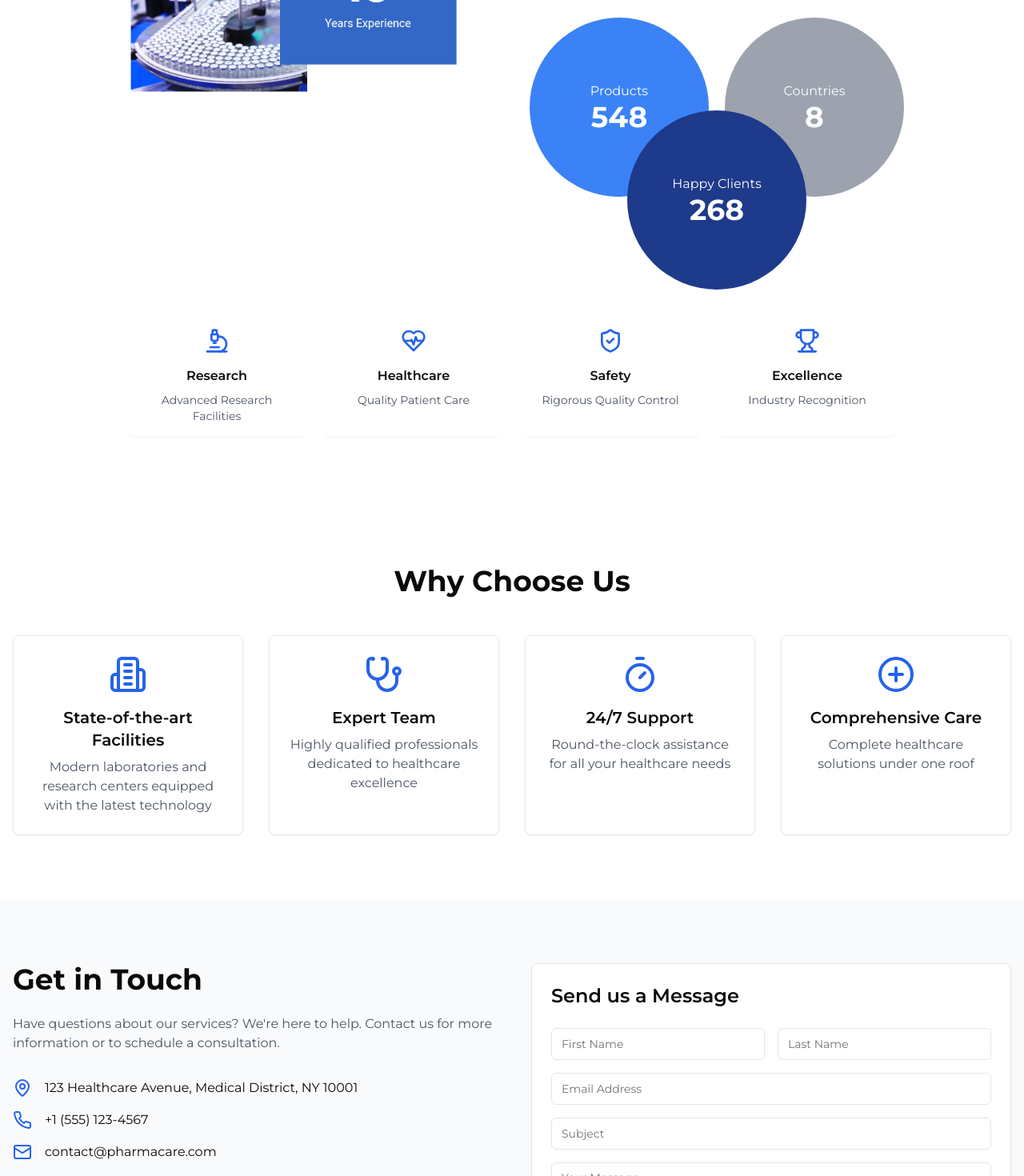
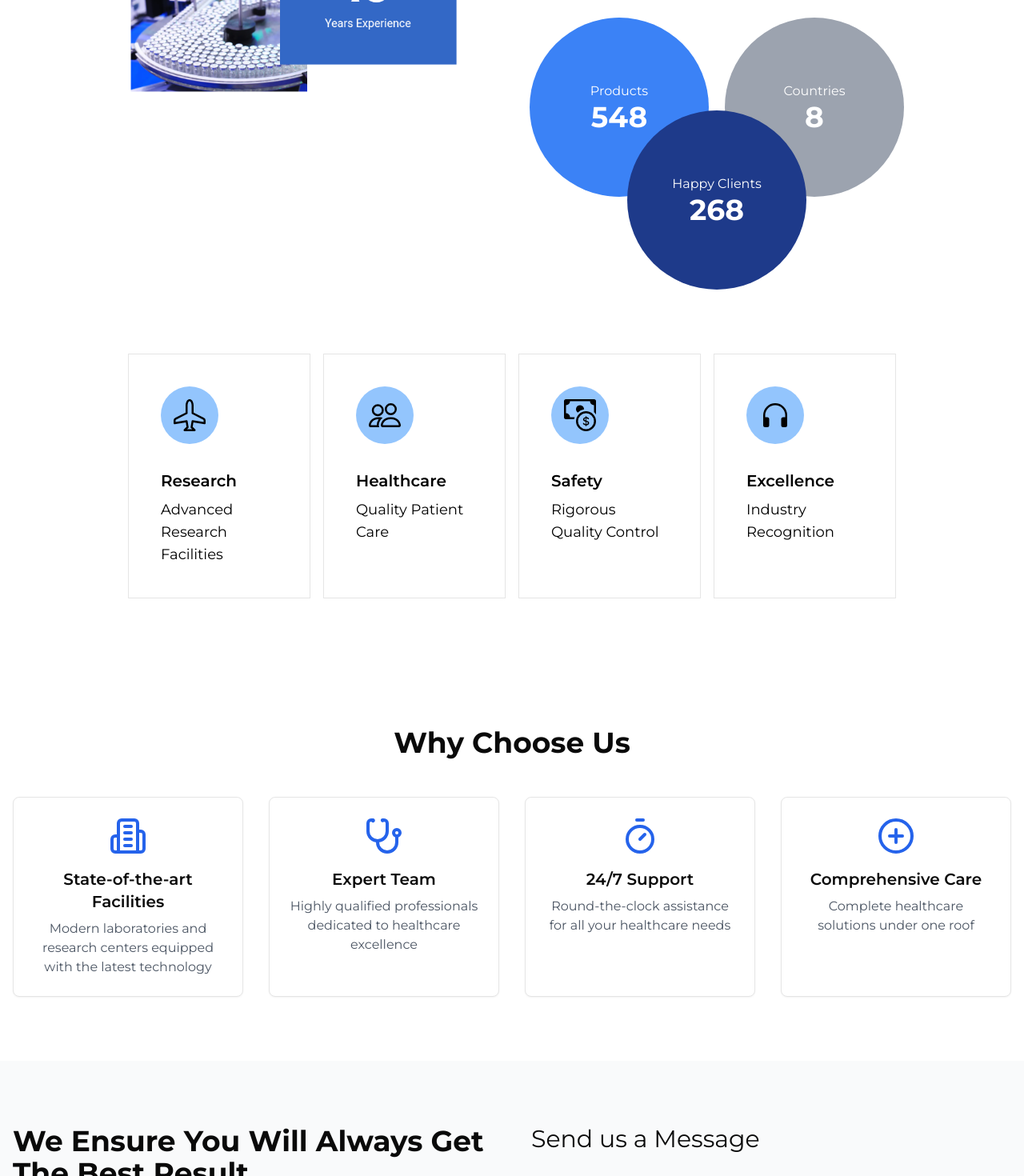
Before and after one commit to meetmakwana7396/medzone-pharma, a Next.js app: page / in a window 1280 px wide. Shown: the part 1330-2800 px from the top of the page at 80% size. Built offline with nearby package versions, Linux system fonts and the light colour scheme.

Commit message:
design update

```diff
--- /dev/null
+++ b/components/custom/feature-hover-card.css
@@ -0,0 +1,103 @@
+.education {
+    --bg-color: #ffd861;
+    --bg-color-light: #ffeeba;
+    --text-color-hover: #4C5656;
+    --box-shadow-color: rgba(255, 215, 97, 0.48);
+  }
+
+.card {
+    width: 220px;
+    height: 321px;
+    background: #fff;
+    border-top-right-radius: 10px;
+    overflow: hidden;
+    display: flex;
+    flex-direction: column;
+    justify-content: center;
+    align-items: center;
+    position: relative;
+    box-shadow: 0 14px 26px rgba(0,0,0,0.04);
+    transition: all 0.3s ease-out;
+    text-decoration: none;
+  }
+
+  .card:hover {
+    transform: translateY(-5px) scale(1.005) translateZ(0);
+    box-shadow: 0 24px 36px rgba(0,0,0,0.11),
+      0 24px 46px var(--box-shadow-color);
+  }
+
+  .card:hover .overlay {
+    transform: scale(4) translateZ(0);
+  }
+
+  .card:hover .circle {
+    border-color: var(--bg-color-light);
+    background: var(--bg-color);
+  }
+
+  .card:hover .circle:after {
+    background: var(--bg-color-light);
+  }
+
+  .card:hover p {
+    color: var(--text-color-hover);
+  }
+
+  .card:active {
+    transform: scale(1) translateZ(0);
+    box-shadow: 0 15px 24px rgba(0,0,0,0.11),
+      0 15px 24px var(--box-shadow-color);
+  }
+
+  .card p {
+    font-size: 17px;
+    color: #4C5656;
+    margin-top: 30px;
+    z-index: 1000;
+    transition: color 0.3s ease-out;
+  }
+
+  .circle {
+    width: 131px;
+    height: 131px;
+    border-radius: 50%;
+    background: #fff;
+    border: 2px solid var(--bg-color);
+    display: flex;
+    justify-content: center;
+    align-items: center;
+    position: relative;
+    z-index: 1;
+    transition: all 0.3s ease-out;
+  }
+
+  .circle:after {
+    content: "";
+    width: 118px;
+    height: 118px;
+    display: block;
+    position: absolute;
+    background: var(--bg-color);
+    border-radius: 50%;
+    top: 7px;
+    left: 7px;
+    transition: opacity 0.3s ease-out;
+  }
+
+  .circle svg {
+    z-index: 10000;
+    transform: translateZ(0);
+  }
+
+  .overlay {
+    width: 118px;
+    position: absolute;
+    height: 118px;
+    border-radius: 50%;
+    background: var(--bg-color);
+    top: 70px;
+    left: 50px;
+    z-index: 0;
+    transition: transform 0.3s ease-out;
+  }
--- /dev/null
+++ b/components/custom/feature-hover-card.tsx
@@ -0,0 +1,17 @@
+import { Pencil } from "lucide-react";
+import React from "react";
+import "./feature-hover-card.css";
+
+const FeatureHoverCard = () => {
+  return (
+    <a href="#" className="card education">
+      <div className="overlay"></div>
+      <div className="circle">
+        <Pencil />
+      </div>
+      <p>Education</p>
+    </a>
+  );
+};
+
+export default FeatureHoverCard;
--- a/components/enquiry.tsx
+++ b/components/enquiry.tsx
@@ -11,10 +11,19 @@ const Enquiry = () => {
       <div className="container mx-auto px-4">
         <div className="grid md:grid-cols-2 gap-12">
           <div>
-            <h2 className="text-4xl font-bold mb-6">Get in Touch</h2>
+            <h2 className="text-4xl font-bold mb-6">
+              We Ensure You Will Always Get The Best Result
+            </h2>
+            <p className="text-gray-600">
+              Experience the MedZone Pharma difference today. Whether you have
+              inquiries about our products or would like to explore partnership
+              opportunities, we're here to assist you.
+            </p>
+            <br />
             <p className="text-gray-600 mb-8">
-              Have questions about our services? We're here to help. Contact us
-              for more information or to schedule a consultation.
+              Contact us to learn more about how we can support your
+              pharmaceutical needs. Welcome to MedZone Pharma, your trusted
+              partner in healthcare solutions.
             </p>
             <div className="space-y-4">
               <div className="flex items-center space-x-4">
@@ -32,17 +41,35 @@ const Enquiry = () => {
             </div>
           </div>
           <div>
-            <Card className="p-6">
-              <h3 className="text-2xl font-semibold mb-6">Send us a Message</h3>
-              <form className="space-y-4">
-                <div className="grid grid-cols-2 gap-4">
-                  <Input placeholder="First Name" />
-                  <Input placeholder="Last Name" />
+            <Card className="bg-transparent border-none shadow-none">
+              <h3 className="text-3xl mb-8">Send us a Message</h3>
+              <form className="space-y-6">
+                <div className="grid grid-cols-2 gap-6">
+                  <Input
+                    placeholder="First Name"
+                    className="py-4 px-4 text-lg h-16"
+                  />
+                  <Input
+                    placeholder="Last Name"
+                    className="py-4 px-4 text-lg h-16"
+                  />
                 </div>
-                <Input type="email" placeholder="Email Address" />
-                <Input placeholder="Subject" />
-                <Textarea placeholder="Your Message" className="h-32" />
-                <Button className="w-full">Send Message</Button>
+                <Input
+                  type="email"
+                  placeholder="Email Address"
+                  className="py-4 px-4 text-lg h-16"
+                />
+                <Input
+                  placeholder="Subject"
+                  className="py-4 px-4 text-lg h-16"
+                />
+                <Textarea
+                  placeholder="Your Message"
+                  className="h-48 py-4 px-4 text-lg"
+                />
+                <Button className="!p-4 !px-8 w-auto h-auto bg-blue-600 hover:bg-blue-800 text-lg rounded-none shadow-lg">
+                  Send Message
+                </Button>
               </form>
             </Card>
           </div>
--- a/components/layout/header.tsx
+++ b/components/layout/header.tsx
@@ -70,10 +70,18 @@ const Header = () => {
                 </li>
                 <li>
                   <a
-                    href="#services"
+                    href="#category"
                     className="text-black hover:text-black/80"
                   >
-                    Services
+                    Category
+                  </a>
+                </li>
+                <li>
+                  <a
+                    href="#products"
+                    className="text-black hover:text-black/80"
+                  >
+                    Products
                   </a>
                 </li>
                 <li>
--- a/components/ui/input.tsx
+++ b/components/ui/input.tsx
@@ -11,7 +11,7 @@ const Input = React.forwardRef<HTMLInputElement, InputProps>(
       <input
         type={type}
         className={cn(
-          'flex h-10 w-full rounded-md border border-input bg-background px-3 py-2 text-sm ring-offset-background file:border-0 file:bg-transparent file:text-sm file:font-medium file:text-foreground placeholder:text-muted-foreground focus-visible:outline-none focus-visible:ring-2 focus-visible:ring-ring focus-visible:ring-offset-2 disabled:cursor-not-allowed disabled:opacity-50',
+          'flex h-10 w-full border border-input bg-background px-3 py-2 text-sm ring-offset-background file:border-0 file:bg-transparent file:text-sm file:font-medium file:text-foreground placeholder:text-muted-foreground focus-visible:outline-none focus-visible:ring-2 focus-visible:ring-ring focus-visible:ring-offset-2 disabled:cursor-not-allowed disabled:opacity-50',
           className
         )}
         ref={ref}
--- a/components/ui/textarea.tsx
+++ b/components/ui/textarea.tsx
@@ -10,7 +10,7 @@ const Textarea = React.forwardRef<HTMLTextAreaElement, TextareaProps>(
     return (
       <textarea
         className={cn(
-          'flex min-h-[80px] w-full rounded-md border border-input bg-background px-3 py-2 text-sm ring-offset-background placeholder:text-muted-foreground focus-visible:outline-none focus-visible:ring-2 focus-visible:ring-ring focus-visible:ring-offset-2 disabled:cursor-not-allowed disabled:opacity-50',
+          'flex min-h-[80px] w-full border border-input bg-background px-3 py-2 text-sm ring-offset-background placeholder:text-muted-foreground focus-visible:outline-none focus-visible:ring-2 focus-visible:ring-ring focus-visible:ring-offset-2 disabled:cursor-not-allowed disabled:opacity-50',
           className
         )}
         ref={ref}
--- a/components/who-we-are.tsx
+++ b/components/who-we-are.tsx
@@ -1,5 +1,7 @@
 import { HeartPulse, Microscope, ShieldCheck, Trophy } from "lucide-react";
 import React from "react";
+import { BsAirplane, BsCashCoin, BsHeadphones, BsPeople } from "react-icons/bs";
+import "@/components/custom/feature-hover-card.css";
 
 const WhoWeAre = () => {
   return (
@@ -71,39 +73,42 @@ const WhoWeAre = () => {
             </div>
           </div>
         </div>
-        <div className="grid grid-cols-4 gap-6 mt-8">
+        <div className="grid grid-cols-4 mt-20 gap-4">
           {[
             {
-              icon: <Microscope className="h-8 w-8 text-blue-600" />,
+              icon: BsAirplane,
               title: "Research",
               description: "Advanced Research Facilities",
             },
             {
-              icon: <HeartPulse className="h-8 w-8 text-blue-600" />,
+              icon: BsPeople,
               title: "Healthcare",
               description: "Quality Patient Care",
             },
             {
-              icon: <ShieldCheck className="h-8 w-8 text-blue-600" />,
+              icon: BsCashCoin,
               title: "Safety",
               description: "Rigorous Quality Control",
             },
             {
-              icon: <Trophy className="h-8 w-8 text-blue-600" />,
+              icon: BsHeadphones,
               title: "Excellence",
               description: "Industry Recognition",
             },
           ].map((service, index) => (
             <div
               key={index}
-              className="text-center p-4 bg-white rounded-lg shadow-sm"
+              className="text-left text-black p-10 bg-white hover:-translate-y-5 hover:text-white transition duration-300 hover:bg-gradient-to-tl hover:from-blue-600 hover:via-blue-500 hover:to-blue-400 group cursor-default border"
             >
-              <div className="flex justify-center mb-4">{service.icon}</div>
-              <h3 className="font-semibold mb-2">{service.title}</h3>
-              <p className="text-sm text-gray-600">{service.description}</p>
+              <div className="flex justify-center items-center group-hover:bg-blue-800 group-hover:text-white mb-8 p-4 rounded-full w-fit bg-blue-300">
+                <service.icon className="h-10 w-10" />
+              </div>
+              <h3 className="font-semibold text-xl mb-2">{service.title}</h3>
+              <p className="text-lg">{service.description}</p>
             </div>
           ))}
         </div>
+        {/* <FeatureHoverCard /> */}
       </div>
     </section>
   );
```
